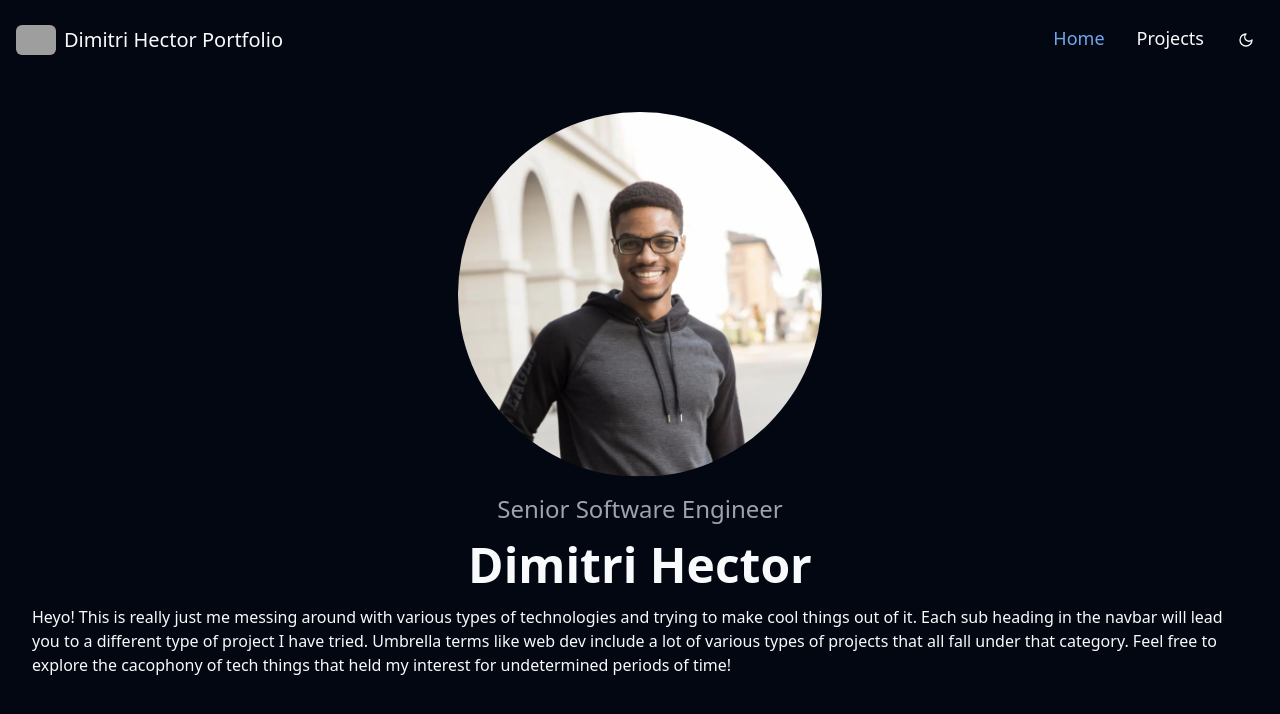
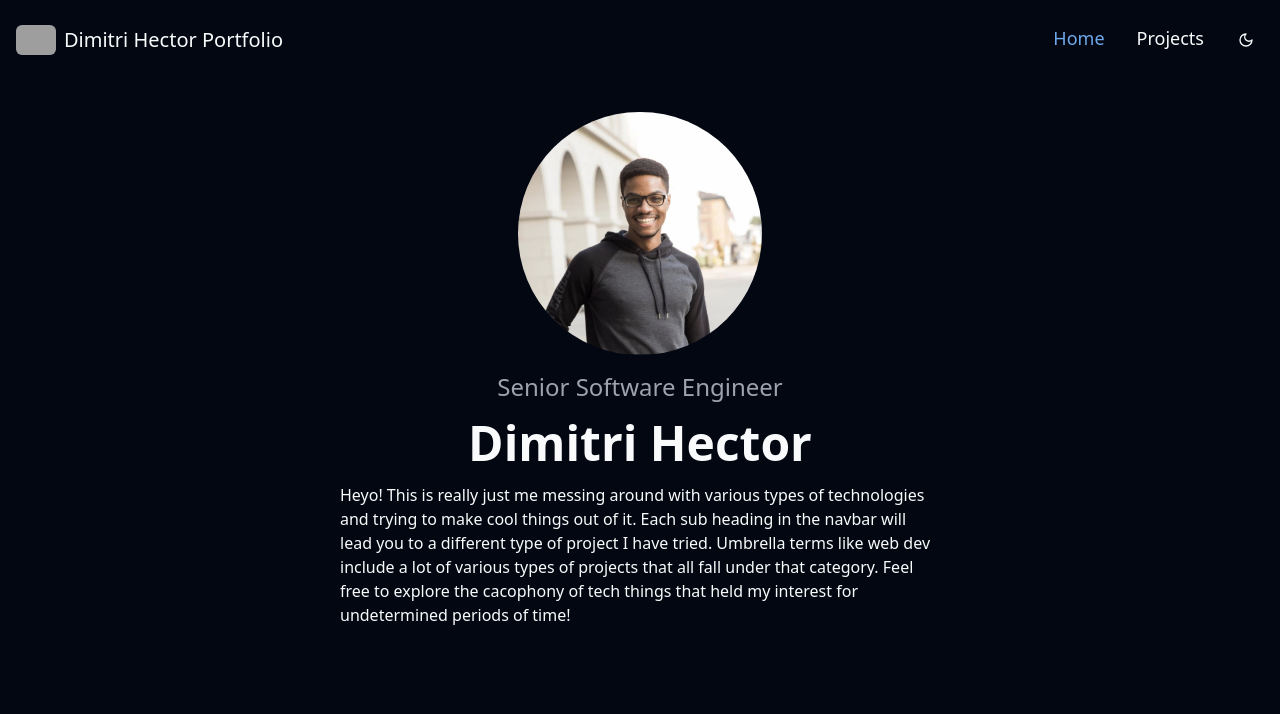
Before and after one commit to joshuahector86/portfolio, a React (Vite) app: page / in a window 1280 px wide. Shown: the top 714 px of the page. Built offline with nearby package versions, Linux system fonts and the light colour scheme; grey boxes are pictures that could not be loaded.

Commit message:
updating responsive css for starting page photo

```diff
--- a/src/pages/home.tsx
+++ b/src/pages/home.tsx
@@ -7,13 +7,13 @@ const Home = () => {
         <img
           src={Headshot}
           alt="headshot"
-          className="max-w-[60%] sm:max-w-[30%] rounded-full"
+          className="max-w-[60%] sm:max-w-[50%] md:max-w-[40%] lg:max-w-[30%] xl:max-w-[20%] rounded-full"
         />
         <h3 className="text-2xl text-muted-foreground ">
           Senior Software Engineer
         </h3>
         <h1 className="font-semibold text-5xl">Dimitri Hector</h1>
-        <p>
+        <p className="max-w-[600px]">
           Heyo! This is really just me messing around with various types of
           technologies and trying to make cool things out of it. Each sub
           heading in the navbar will lead you to a different type of project I
```
